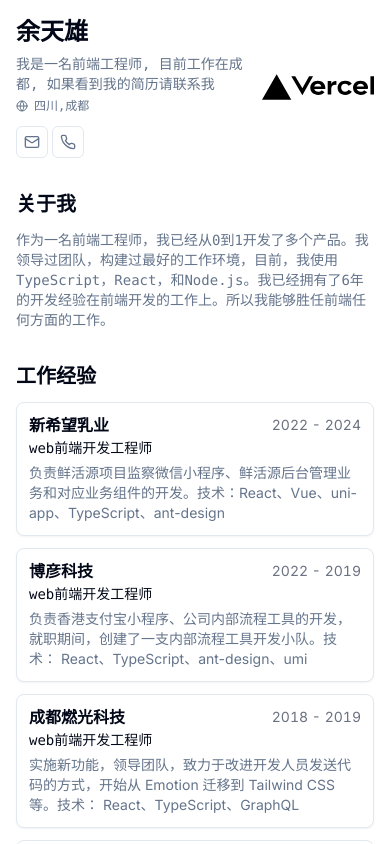
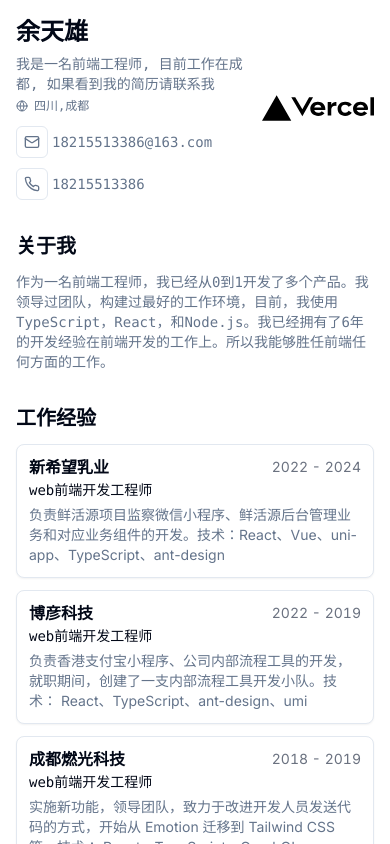
Before and after one commit to yikejason/cv, a Next.js app: page / in a window 390 px wide. Shown: the top 844 px of the page. Built offline with nearby package versions, Linux system fonts and the light colour scheme.

Commit message:
update email and phone info

```diff
--- a/src/app/page.tsx
+++ b/src/app/page.tsx
@@ -34,11 +34,25 @@ export default function Home() {
                   <MailIcon className="size-4" />
                 </a>
               </Button>
+              <a
+                className="flex items-center"
+                href={`mailto:${MY_RESUME_DATA.email}`}
+              >
+                {MY_RESUME_DATA.email}
+              </a>
+            </div>
+            <div className="flex gap-x-1 pt-1 font-mono text-sm text-muted-foreground print:hidden">
               <Button className="size-8" variant="outline" size="icon" asChild>
                 <a href={`tel:${MY_RESUME_DATA.tel}`}>
                   <PhoneIcon className="size-4" />
                 </a>
               </Button>
+              <a
+                className="flex items-center"
+                href={`tel:${MY_RESUME_DATA.tel}`}
+              >
+                {MY_RESUME_DATA.tel}
+              </a>
             </div>
             <div className="hidden flex-col gap-x-1 font-mono text-sm text-muted-foreground print:flex">
               {MY_RESUME_DATA.email ? (
```
